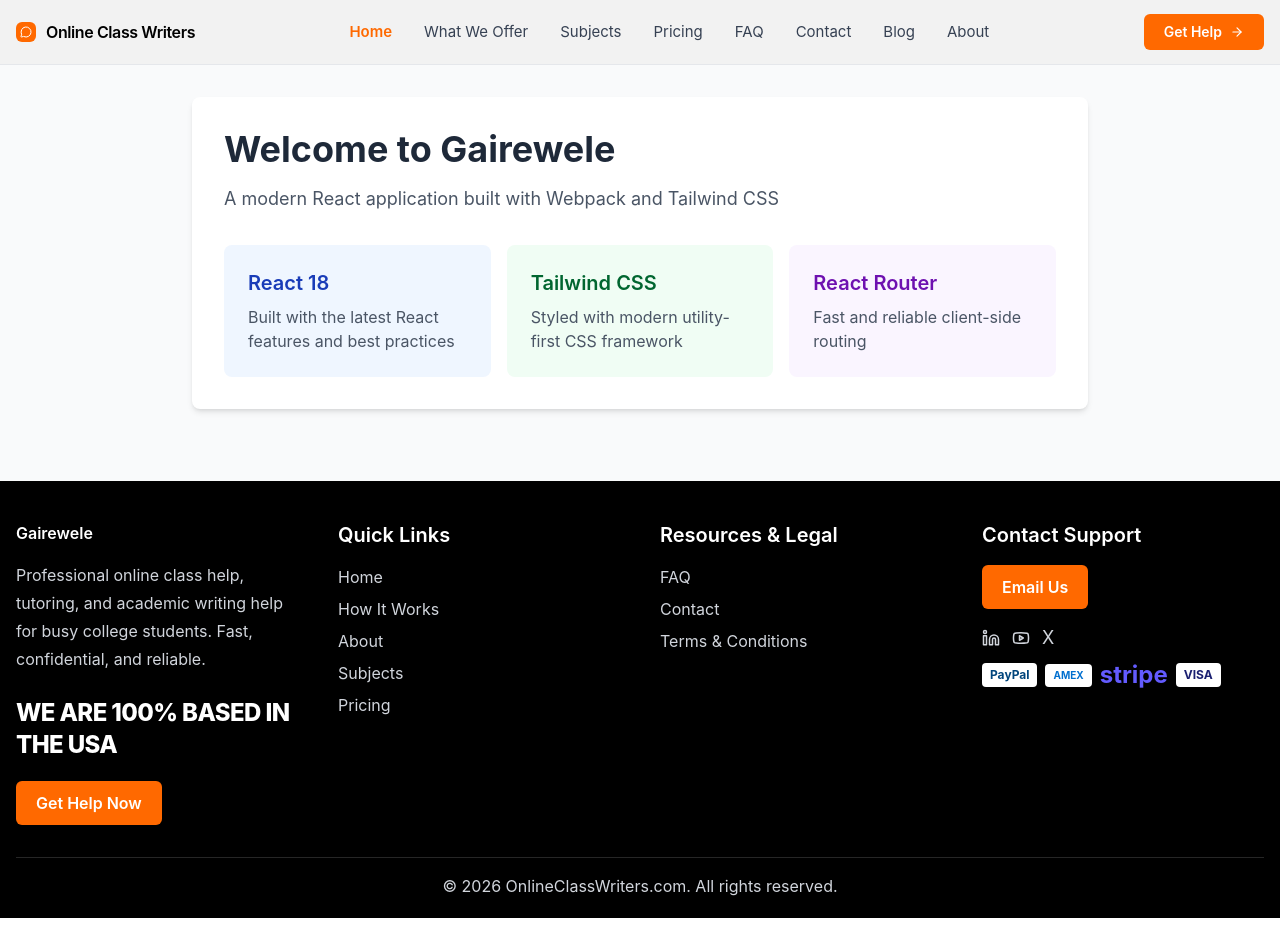
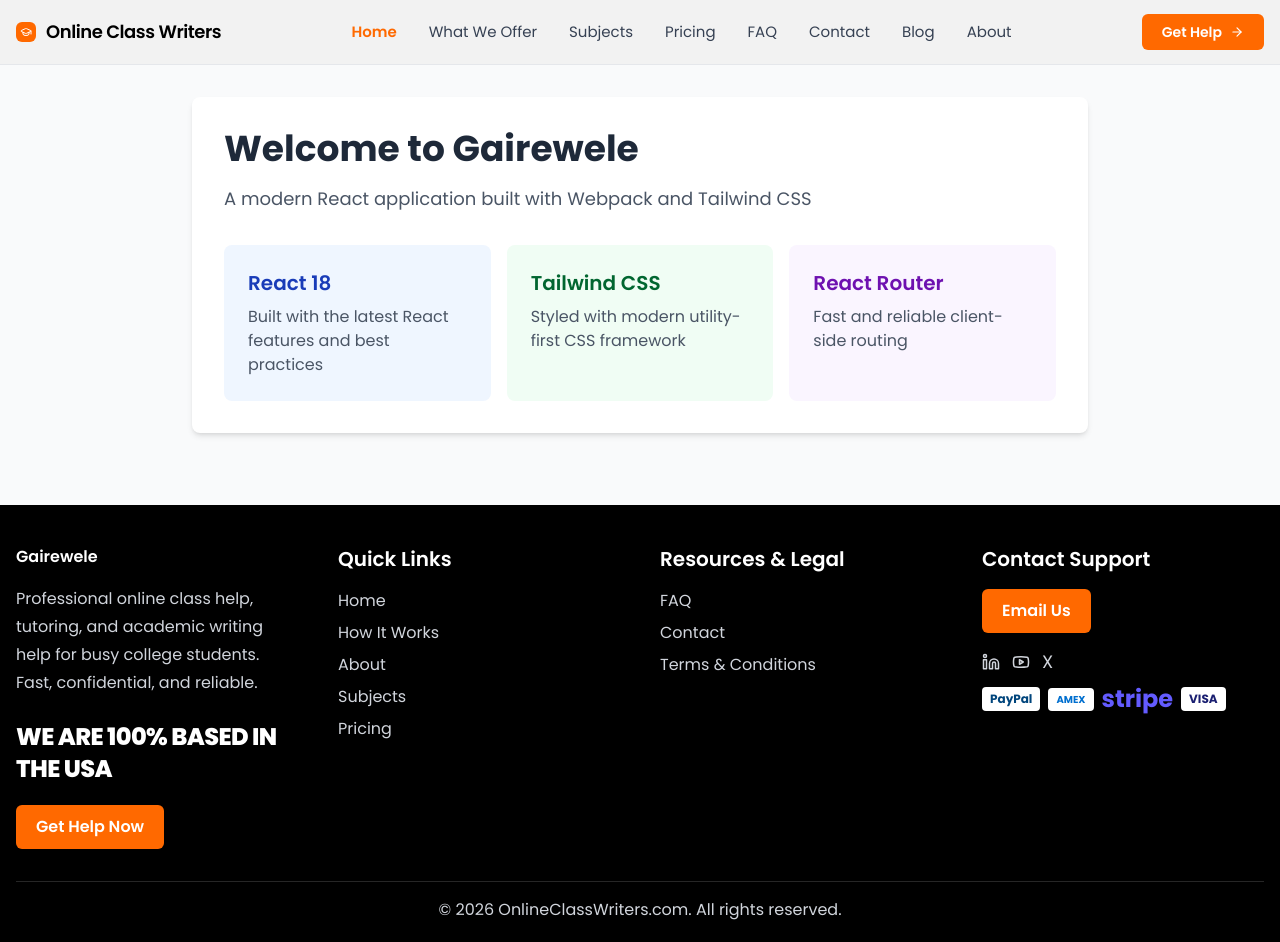
Before and after one commit to Mern-Unbeatable/alainmwadzua, a React app: page / in a window 1280 px wide. Before the commit the page ends 918 px from the top, so only its background shows below. Built offline with nearby package versions, Linux system fonts and the light colour scheme.

Commit message:
feat: update Navbar and NavbarMenu components for improved routing and layout

```diff
--- a/src/components/Navbar.jsx
+++ b/src/components/Navbar.jsx
@@ -1,6 +1,6 @@
 import React, { memo, useState, useCallback } from 'react';
 import { Link } from 'react-router-dom';
-import { Menu, X, MessageCircle, ArrowRight } from 'lucide-react';
+import { Menu, X, MessageCircle, ArrowRight, GraduationCap } from 'lucide-react';
 import { ROUTES } from '../config';
 import NavbarMenu from './NavbarMenu';
 
@@ -17,9 +17,9 @@ const Navbar = memo(() => {
             className='inline-flex items-center gap-2.5 shrink-0'
           >
             <span className='w-5 h-5 rounded-md bg-orange-500 text-white flex items-center justify-center'>
-              <MessageCircle size={12} />
+              <GraduationCap size={12} />
             </span>
-            <span className='text-black font-semibold text-sm sm:text-base tracking-tight'>
+            <span className='text-black font-semibold text-lg tracking-tight'>
               Online Class Writers
             </span>
           </Link>
--- a/src/components/NavbarMenu.jsx
+++ b/src/components/NavbarMenu.jsx
@@ -3,39 +3,14 @@ import { Link, useLocation } from 'react-router-dom';
 import { ROUTES } from '../config';
 
 const MENU_ITEMS = [
-  { label: 'Home', to: ROUTES.HOME, path: ROUTES.HOME, exact: true },
-  {
-    label: 'What We Offer',
-    to: ROUTES.SERVICES,
-    path: ROUTES.SERVICES,
-    exact: true,
-  },
-  {
-    label: 'Subjects',
-    to: `${ROUTES.SERVICES}#subjects`,
-    path: ROUTES.SERVICES,
-    hash: '#subjects',
-  },
-  {
-    label: 'Pricing',
-    to: `${ROUTES.SERVICES}#pricing`,
-    path: ROUTES.SERVICES,
-    hash: '#pricing',
-  },
-  {
-    label: 'FAQ',
-    to: `${ROUTES.CONTACT}#faq`,
-    path: ROUTES.CONTACT,
-    hash: '#faq',
-  },
-  { label: 'Contact', to: ROUTES.CONTACT, path: ROUTES.CONTACT, exact: true },
-  {
-    label: 'Blog',
-    to: `${ROUTES.ABOUT}#blog`,
-    path: ROUTES.ABOUT,
-    hash: '#blog',
-  },
-  { label: 'About', to: ROUTES.ABOUT, path: ROUTES.ABOUT, exact: true },
+  { label: 'Home', to: ROUTES.HOME, path: ROUTES.HOME },
+  { label: 'What We Offer', to: ROUTES.WHAT_WE_OFFER, path: ROUTES.WHAT_WE_OFFER },
+  { label: 'Subjects', to: ROUTES.SUBJECTS, path: ROUTES.SUBJECTS },
+  { label: 'Pricing', to: ROUTES.PRICING, path: ROUTES.PRICING },
+  { label: 'FAQ', to: ROUTES.FAQ, path: ROUTES.FAQ },
+  { label: 'Contact', to: ROUTES.CONTACT, path: ROUTES.CONTACT },
+  { label: 'Blog', to: ROUTES.BLOG, path: ROUTES.BLOG },
+  { label: 'About', to: ROUTES.ABOUT, path: ROUTES.ABOUT },
 ];
 
 const desktopLinkClass = (isActive) =>
@@ -51,17 +26,7 @@ const mobileLinkClass = (isActive) =>
 const NavbarMenu = memo(({ mobile = false, onItemClick }) => {
   const location = useLocation();
 
-  const isItemActive = (item) => {
-    if (item.hash) {
-      return location.pathname === item.path && location.hash === item.hash;
-    }
-
-    if (item.exact) {
-      return location.pathname === item.path && !location.hash;
-    }
-
-    return location.pathname.startsWith(item.path);
-  };
+  const isItemActive = (item) => location.pathname === item.path;
 
   if (mobile) {
     return (
--- a/src/config/index.js
+++ b/src/config/index.js
@@ -7,6 +7,11 @@ export const ROUTES = {
   HOME: '/',
   ABOUT: '/about',
   SERVICES: '/services',
+  WHAT_WE_OFFER: '/What-We-Offe',
+  SUBJECTS: '/subjects',
+  PRICING: '/pricing',
+  FAQ: '/faq',
+  BLOG: '/blog',
   CONTACT: '/contact',
 };
 
--- a/src/index.css
+++ b/src/index.css
@@ -1,3 +1,4 @@
+@import url('https://fonts.googleapis.com/css2?family=Poppins:wght@100;200;300;400;500;600;700;800;900&display=swap');
 @import 'tailwindcss';
 
 :root {
@@ -6,6 +7,11 @@
   --secondary-text-color: #FFFFFF;
   --ternary-text-color: #525252;
   --button-bg: #2B6A0A;
+}
+
+html,
+body {
+  font-family: 'Poppins', sans-serif;
 }
 
 @keyframes nav-arrow {
--- a/src/router/router.jsx
+++ b/src/router/router.jsx
@@ -44,6 +44,11 @@ const router = createBrowserRouter(
         <Route path={ROUTES.HOME} element={<Home />} />
         <Route path={ROUTES.ABOUT} element={<About />} />
         <Route path={ROUTES.SERVICES} element={<Services />} />
+        <Route path={ROUTES.WHAT_WE_OFFER} element={<Services />} />
+        <Route path={ROUTES.SUBJECTS} element={<Services />} />
+        <Route path={ROUTES.PRICING} element={<Services />} />
+        <Route path={ROUTES.FAQ} element={<Contact />} />
+        <Route path={ROUTES.BLOG} element={<About />} />
         <Route path={ROUTES.CONTACT} element={<Contact />} />
       </Route>
 
```
